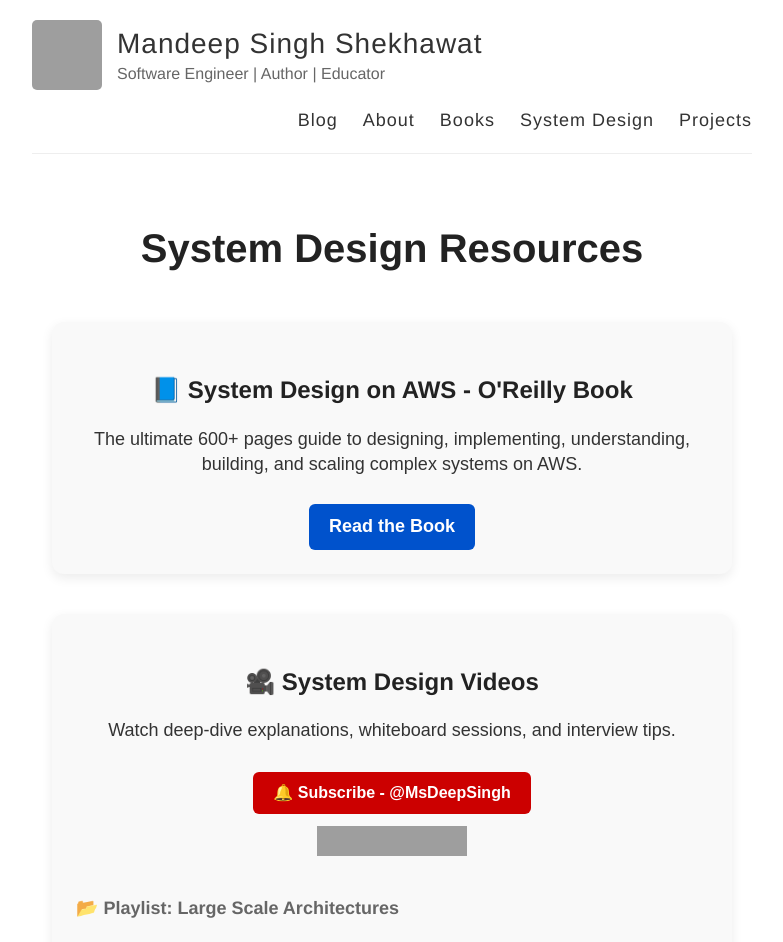
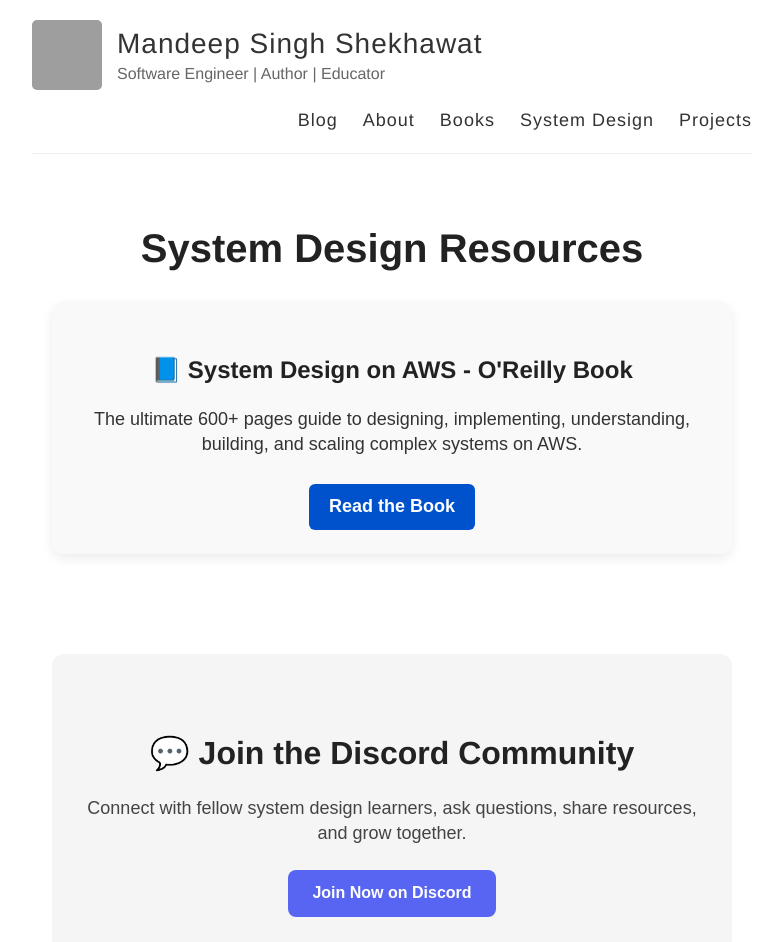
Before and after one commit to msdeep14/msdeep14.github.io, a Jekyll site: the page built from system_design.md, in a window 1280 px wide, cut to the strip 0-942 px from the top of the page. Shown: the whole strip, without its empty margins (248-1031 px from the left). Built offline with Jekyll 4.4.1, drawn with Linux system fonts in a browser that asks for light colours; comment, search, counter and statistics services are not loaded; grey boxes are pictures that could not be loaded.

Commit message:
updated discord channel link, book contents

```diff
--- a/_includes/system_design.html
+++ b/_includes/system_design.html
@@ -16,7 +16,7 @@
         .system-design-section h1 {
           text-align: center;
           font-size: 40px;
-          margin-bottom: 40px;
+          margin-bottom: 20px;
         }
 
         .system-design-containers {
@@ -105,6 +105,45 @@
           height: 25px;
         }
     </style>
+
+    <style>
+        .discord-section {
+          max-width: 1000px;
+          margin: 60px auto;
+          padding: 40px 20px;
+          background: #f5f5f5;
+          border-radius: 12px;
+          text-align: center;
+          font-family: Arial, sans-serif;
+        }
+
+        .discord-section h2 {
+          font-size: 32px;
+          margin-bottom: 16px;
+        }
+
+        .discord-section p {
+          font-size: 18px;
+          margin-bottom: 24px;
+          color: #444;
+        }
+
+        .discord-btn {
+          display: inline-block;
+          padding: 12px 24px;
+          background-color: #5865F2;
+          color: white;
+          font-weight: bold;
+          font-size: 16px;
+          border-radius: 8px;
+          text-decoration: none;
+          transition: background 0.3s ease;
+        }
+
+        .discord-btn:hover {
+          background-color: #4752c4;
+        }
+    </style>
 </head>
 
 <body>
@@ -118,6 +157,14 @@
             <h2>📘 System Design on AWS - O'Reilly Book</h2>
             <p>The ultimate 600+ pages guide to designing, implementing, understanding, building, and scaling complex systems on AWS.</p>
             <a href="/books">Read the Book</a>
+        </div>
+
+        <div class="discord-section" id="discord">
+            <h2>💬 Join the Discord Community</h2>
+            <p>Connect with fellow system design learners, ask questions, share resources, and grow together.</p>
+            <a href="https://discord.gg/J2geTUbpW6" target="_blank" class="discord-btn">
+                Join Now on Discord
+            </a>
         </div>
 
         <!-- YouTube Playlists Box -->
```
Also changed, not shown: _includes/books.html (+31 -68 lines).
